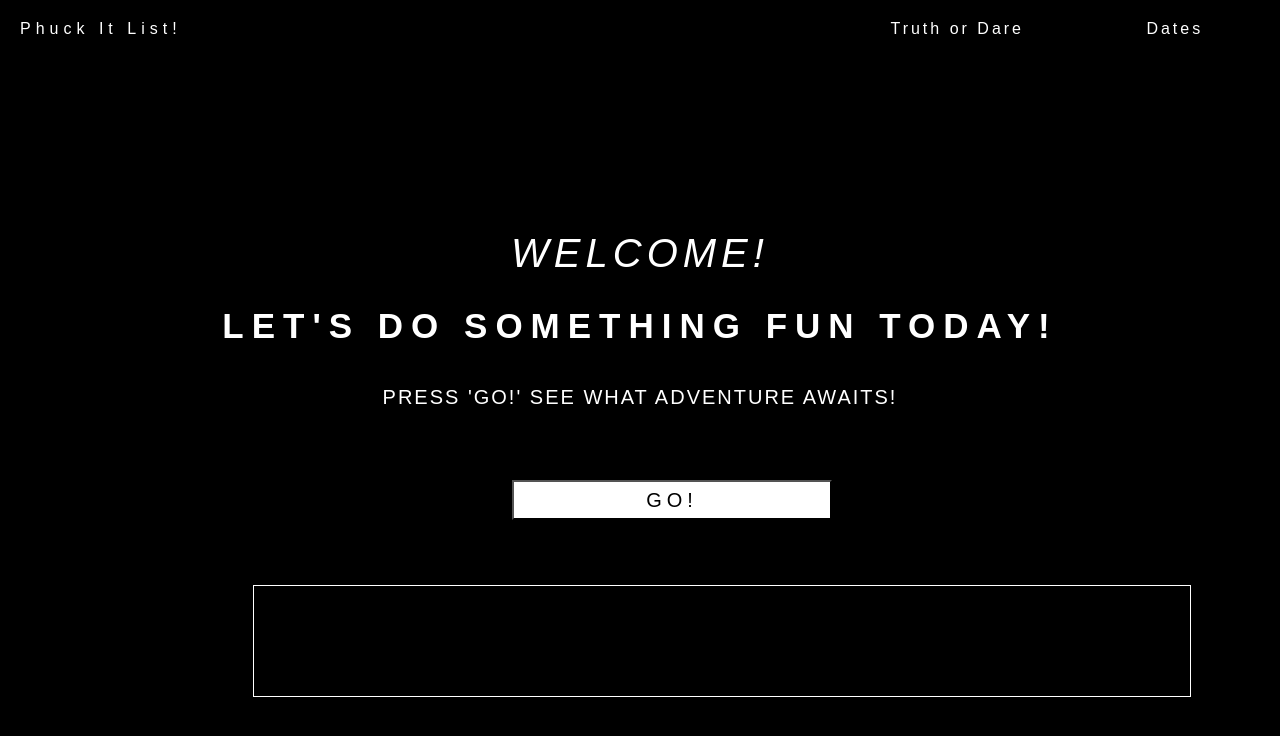
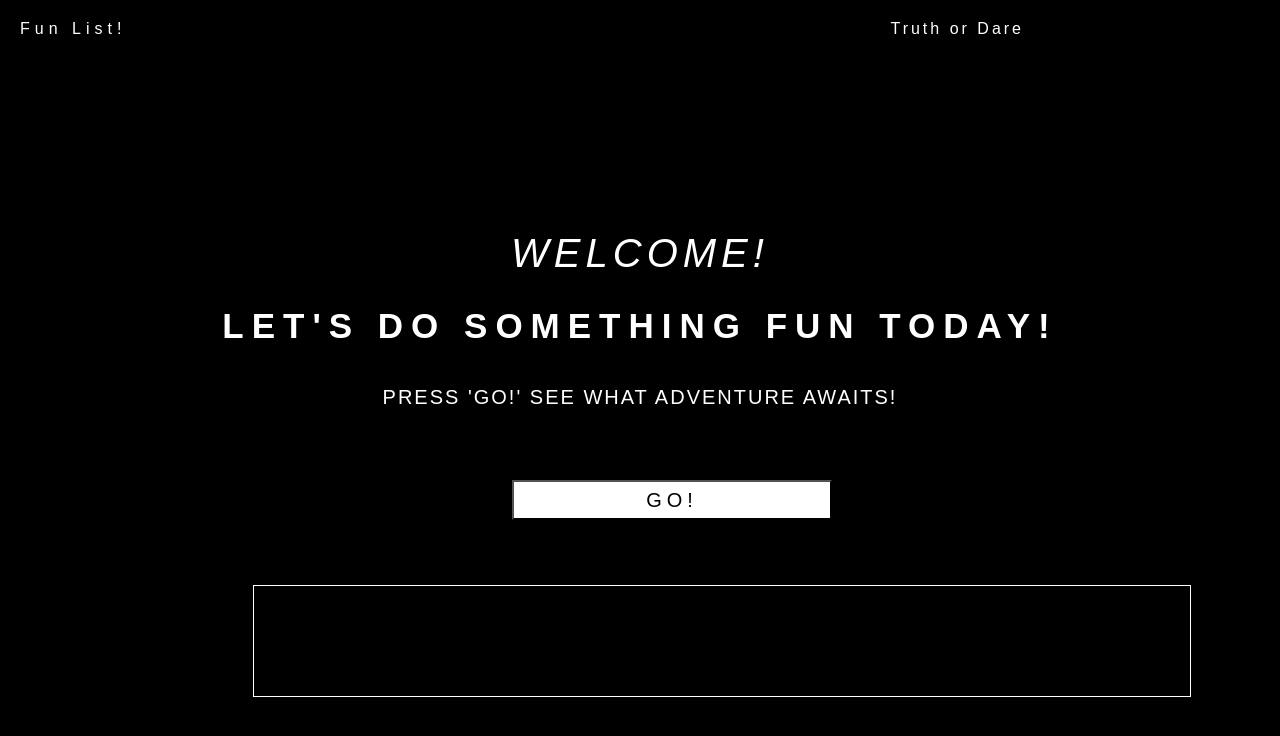
Before and after one commit to yerrey123/yerrey123.github.io, a plain HTML site: page index.html in a window 1280 px wide. Drawn offline with Linux system fonts and the light colour scheme.

Commit message:
Replaced Index.html and truthdare.html
deleted "dare" and changed the name instead of Phuck it list to Fun list!

```diff
--- a/index.html
+++ b/index.html
@@ -9,12 +9,12 @@
 </head>
 <body>
     <div class="logo">
-        <div><a href='#'>Phuck It List!</a></div>
+        <div><a href='#'>Fun List!</a></div>
 
     </div>
     <div class="menu">
       <a href="truthdare.html">Truth or Dare</a>
-      <a href="#" class="date">Dates</a>
+
     </div>
     <div>
         <!--Beginning-->
```
Also changed, not shown: truthdare.html (+1 -1 lines).
